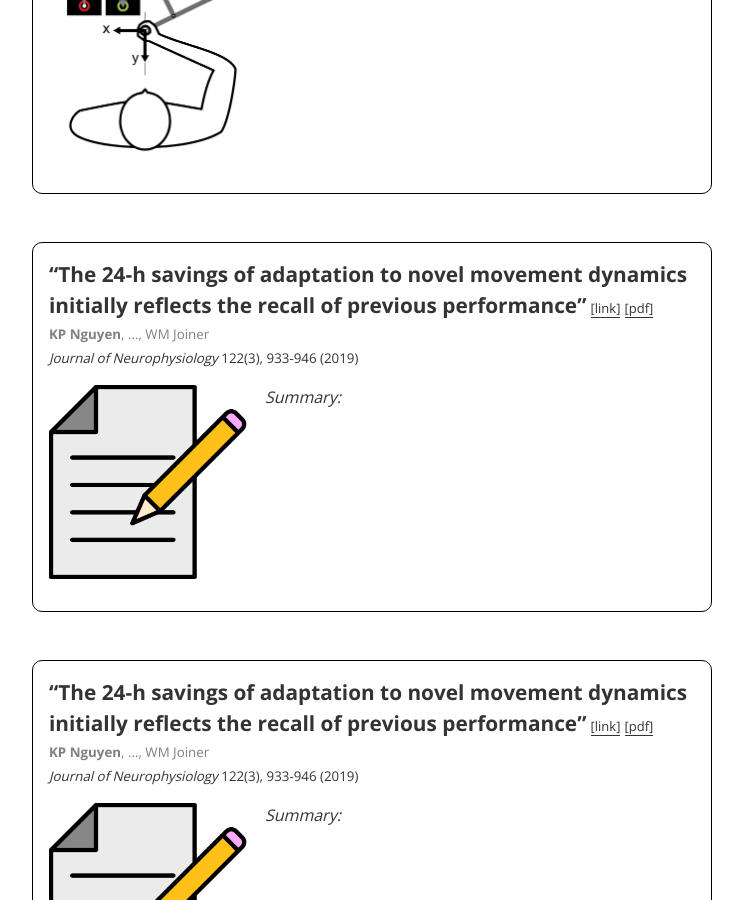
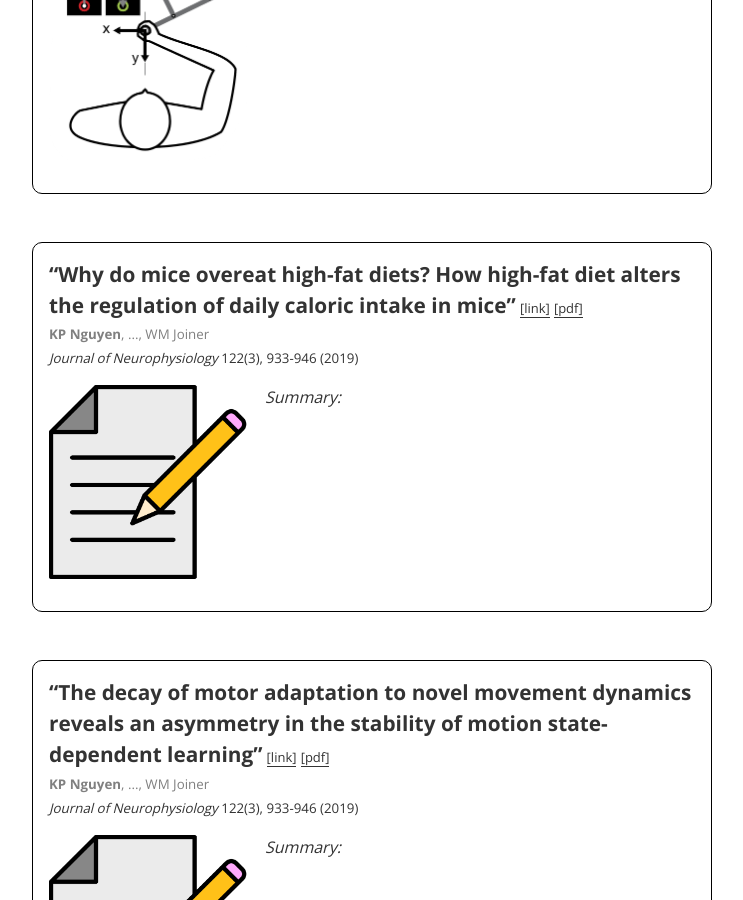
Before and after one commit to katpnug/katpnug.github.io, a Jekyll site: the page built from index.html, in a window 1280 px wide and 900 px high, scrolled down 1211 px. Shown: the whole window, without its empty margins (268-1011 px from the left). Built offline with Jekyll 4.4.1, drawn with Linux system fonts in a browser that asks for light colours.

Commit message:
Update papers.yml

```diff
--- a/_data/papers.yml
+++ b/_data/papers.yml
@@ -23,7 +23,7 @@
     summary: ""
     highlight: true
 -
-    title: "The 24-h savings of adaptation to novel movement dynamics initially reflects the recall of previous performance"
+    title: "Why do mice overeat high-fat diets? How high-fat diet alters the regulation of daily caloric intake in mice"
     authors: "<b>KP Nguyen</b>, ..., WM Joiner"
     journal: "Journal of Neurophysiology"
     volume: "122(3), 933-946"
@@ -35,7 +35,7 @@
     summary: ""
     highlight: true
 -
-    title: "The 24-h savings of adaptation to novel movement dynamics initially reflects the recall of previous performance"
+    title: "The decay of motor adaptation to novel movement dynamics reveals an asymmetry in the stability of motion state-dependent learning"
     authors: "<b>KP Nguyen</b>, ..., WM Joiner"
     journal: "Journal of Neurophysiology"
     volume: "122(3), 933-946"
```
